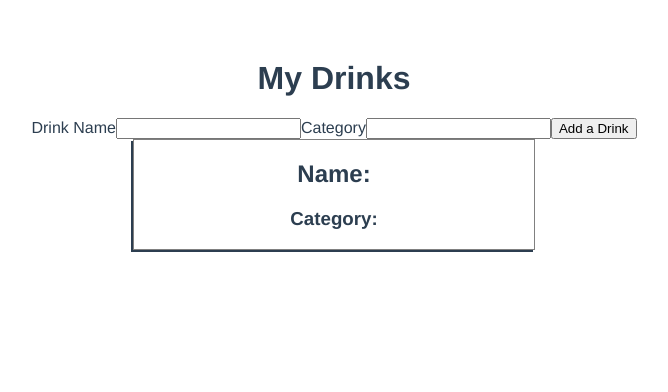
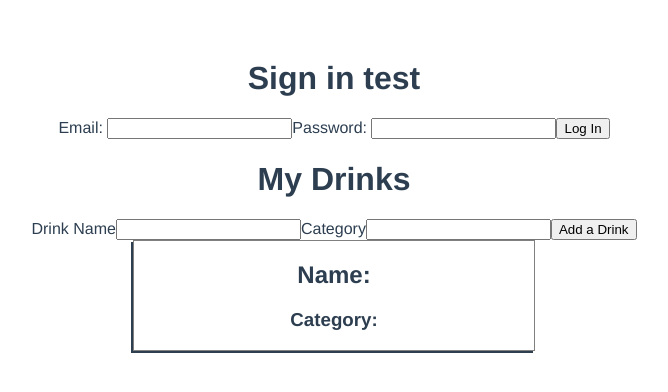
Before and after one commit to CowboyPatrick/drink-front, a Vue app: page / in a window 1280 px wide. Shown: the top 392 px of the page, without its empty margins (306-974 px from the left). Built offline with nearby package versions, Linux system fonts and the light colour scheme; no server answers.

Commit message:
added fetch logic..

```diff
--- a/src/App.vue
+++ b/src/App.vue
@@ -1,16 +1,19 @@
 <template>
 <div id="app">
+  <signin/>
   <drinks/>
 </div>
 </template>
 
 <script>
-import drinks from './components/drinks'
+import drinks from './components/drinks';
+import signin from './components/signin';
 
 export default {
   name: 'App',
   components: {
-    drinks
+    drinks,
+    signin
   }
 }
 </script>
--- a/src/components/drinks.vue
+++ b/src/components/drinks.vue
@@ -19,7 +19,8 @@ export default {
     data() {
         return {
             drinklist: [{}],
-            url_base: 'https://drink-log-backend.herokuapp.com/api/v1/drinks',
+            // url_base: 'https://drink-log-backend.herokuapp.com/api/v1/drinks',
+            url_base: 'http://localhost:3000/api/v1/drinks',
             new_drink: '',
             category: ''
         }
@@ -41,7 +42,7 @@ export default {
                 headers: { 'Content-Type': 'application/json' },
                 body: JSON.stringify({ name: this.new_drink, category: this.category })
             };
-              fetch("https://drink-log-backend.herokuapp.com/api/v1/drinks", requestOptions)
+              fetch(`${this.url_base}`, requestOptions)
                 .then(response => response.json())
                 .then(data => (response));
             console.log(response)
--- a/src/components/signin.vue
+++ b/src/components/signin.vue
@@ -0,0 +1,40 @@
+<template>
+<h1>Sign in test</h1>
+    <form id="sign_in_form" @submit.prevent="logIn">
+        <label for="email">Email: </label>
+        <input type="text" name="email" v-model="email">
+        <label for="password">Password: </label>
+        <input type="password" name="password" v-model="password">
+        <button>Log In</button>
+    </form>
+</template>
+
+<script>
+export default {
+    name: 'signin',
+    data() {
+        return{
+        email: '',
+        password: '',
+        url_base: 'http://localhost:3000/api/v1/sign_in',
+        apiResponse: {}
+        }
+    },
+    methods:{
+        logIn() {
+            const requestOptions = {
+            method: "POST",
+            headers: { 'Content-Type': 'application/json' },
+                body: JSON.stringify({user: { email: this.email, password: this.password }})
+            };
+            fetch(`${this.url_base}`, requestOptions)
+            .then(response => response.json())
+            .then(data => (this.apiResponse = response));
+            console.log(this.apiResponse)
+            this.email = ''
+            this.password = ''
+        }
+    }
+
+}
+</script>
```
Also changed, not shown: 1 other file (tests, documents, lock files or other folders).
